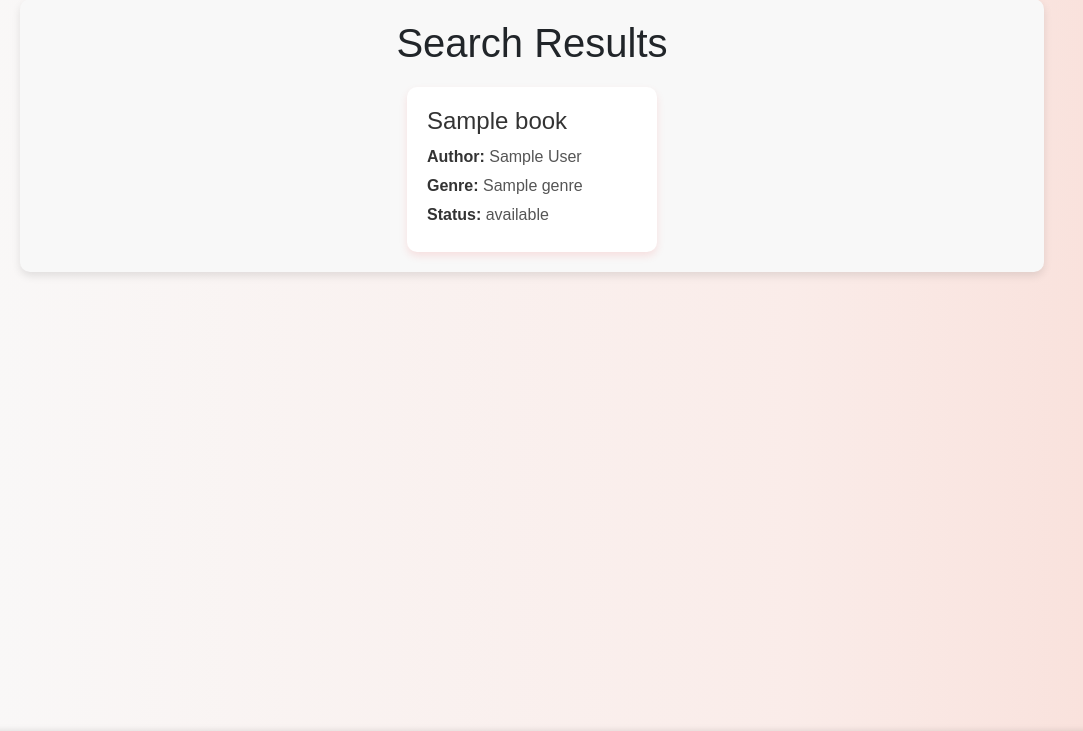
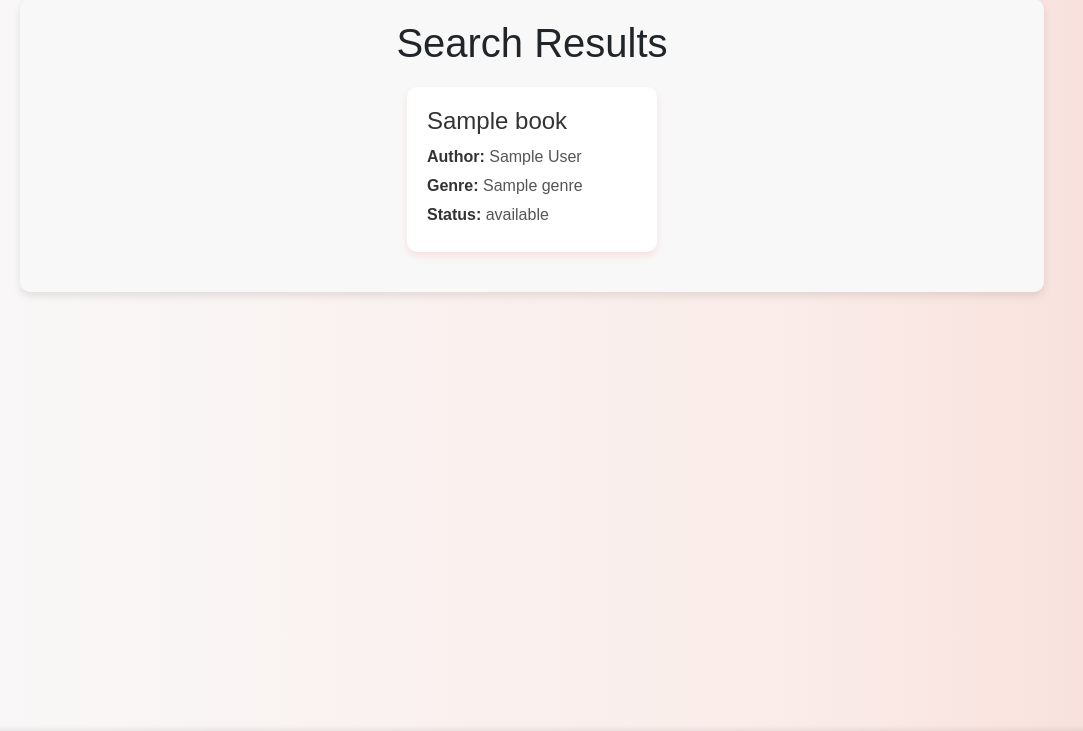
Before and after one commit to Ellacancode/CITS5505Project_Book-Excahnge-Club, a Python web app: template Bookclub/templates/book_result.html in a window 1280 px wide. Shown: the part 129-860 px from the top of the page, without its empty margins (108-1191 px from the left). Run offline with Jinja, Linux system fonts and the light colour scheme; the template is opened without the code that fills it: most values are stand-ins (such as "Sample title", 1, 10 or a date in 2020); some libraries are stand-ins or nearby versions.

Commit message:
fixing HTML validator

```diff
--- a/Bookclub/templates/book_result.html
+++ b/Bookclub/templates/book_result.html
@@ -1,12 +1,12 @@
 {% extends "layout.html" %}
 
 {% block content %}
-<div class="search-results-page">
+<div class="search-results-page" style="height: auto;">
     <h1>Search Results</h1>
     {% if results %}
     <div class="card-container">
         {% for book in results %}
-                <div class="book-card">
+        <div class="book-card" style="margin-bottom: 20px;">
             <div class="book-info">
                 <h2>{{ book.title }}</h2>
                 <p><strong>Author:</strong> {{ book.author }}</p>
```
Lines whose indentation alone changed are shown as unchanged.
